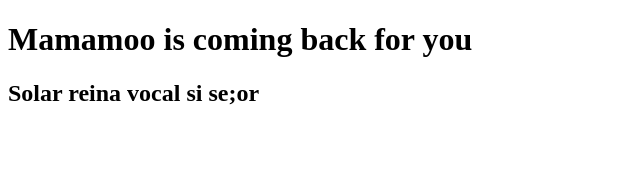
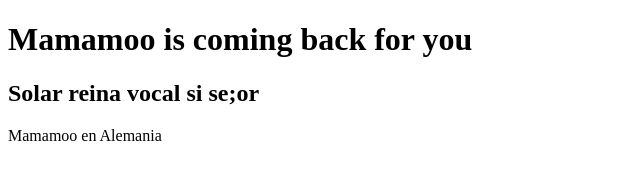
Before and after one commit to Dal-fl/proyectoDemo, a plain HTML site: page index.html in a window 1280 px wide. Shown: the whole page, without its empty margins (0-640 px from the left). Drawn offline with Linux system fonts and the light colour scheme.

Commit message:
Alemania

```diff
--- a/index.html
+++ b/index.html
@@ -9,5 +9,6 @@
 <body>
   <h1>Mamamoo is coming back for you</h1>
   <h2>Solar reina vocal si se;or</h2>
+<p> Mamamoo en Alemania</p>
 </body>
 </html>
```
